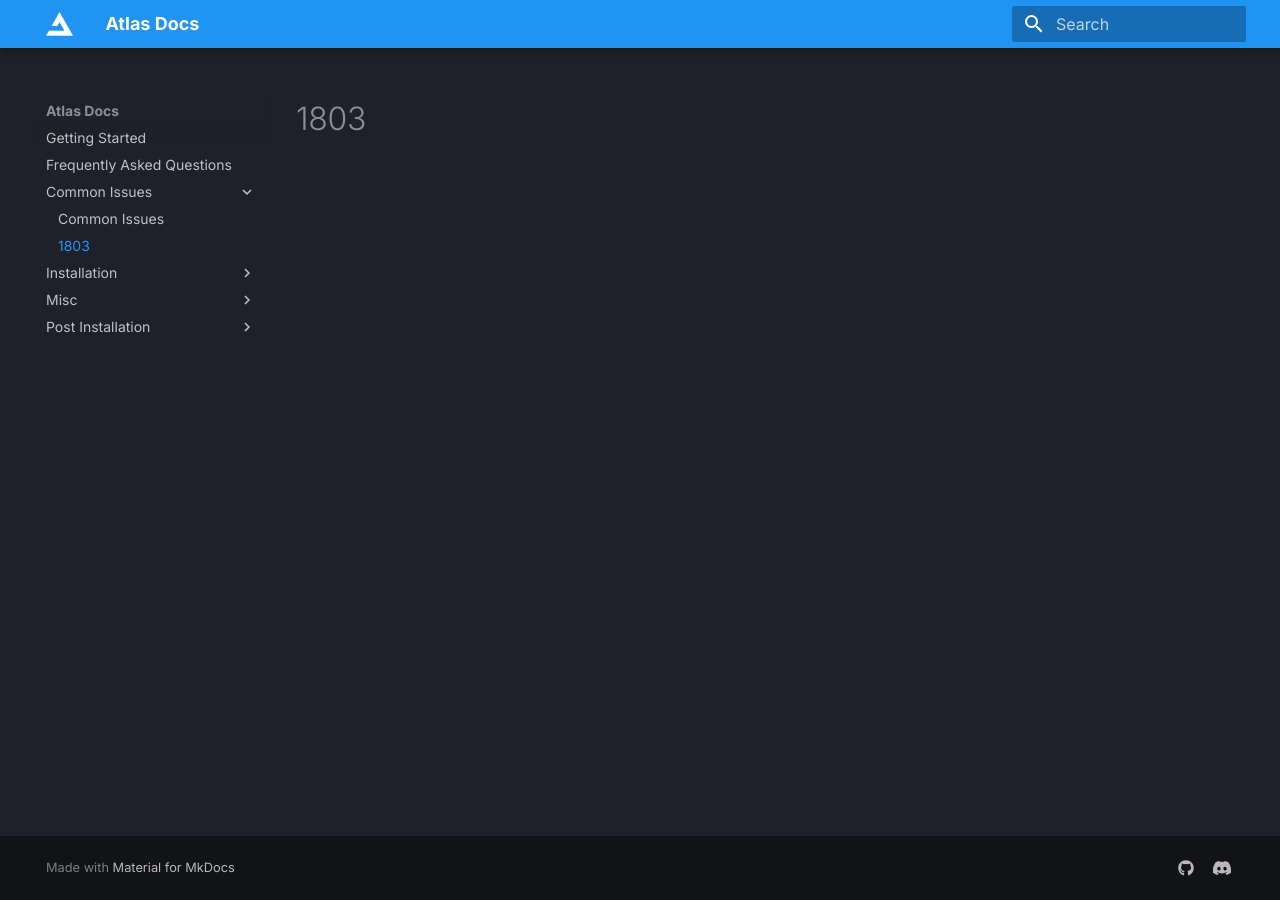
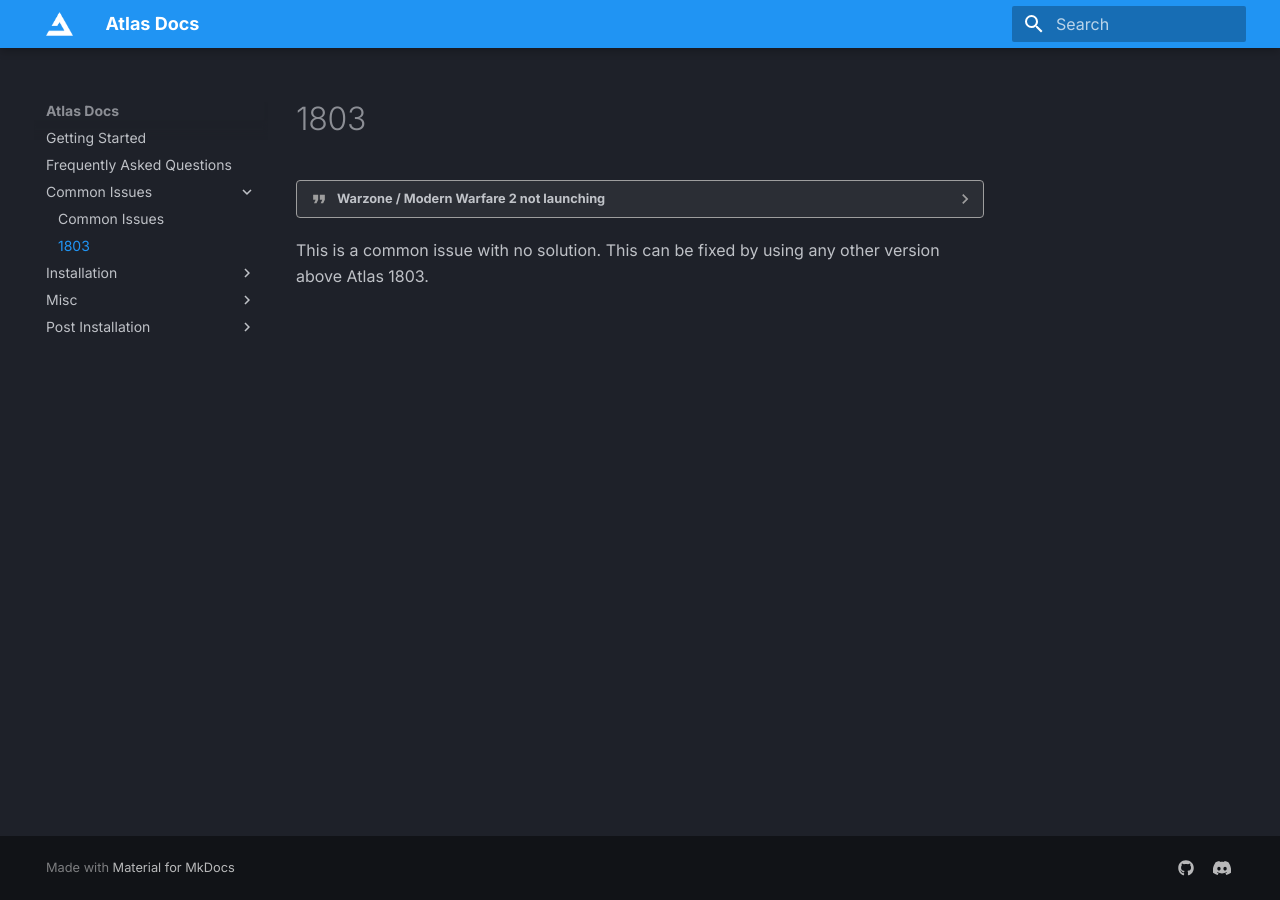
Before and after one commit to Atlas-OS/docs, an MkDocs documentation site: the page built from docs/Common Issues/1803.md, in a window 1280 px wide. Built offline with MkDocs 1.6.1 and Material for MkDocs 9.7.7, drawn with Linux system fonts in a browser that asks for light colours.

Commit message:
Update 1803.md

```diff
--- a/docs/Common Issues/1803.md
+++ b/docs/Common Issues/1803.md
@@ -1 +1,4 @@
-#1803
+# 1803
+
+??? quote "Warzone / Modern Warfare 2 not launching"
+  This is a common issue with no solution. This can be fixed by using any other version above Atlas 1803.
```
